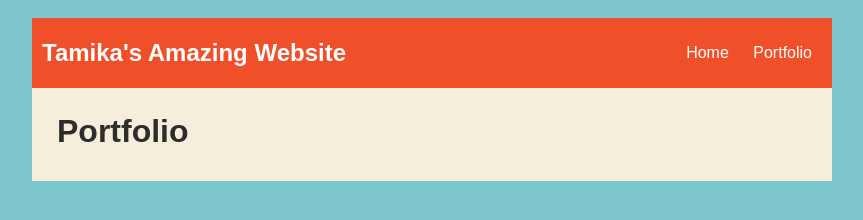
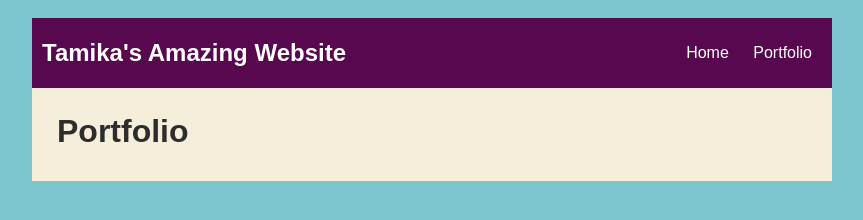
Before and after one commit to tamikaxuross/tamika-ross.github.io01, a plain HTML site: page index.html in a window 1280 px wide. Shown: the whole page, without its empty margins (208-1071 px from the left). Drawn offline with Linux system fonts and the light colour scheme.

Commit message:
updated color

```diff
--- a/index.html
+++ b/index.html
@@ -23,7 +23,7 @@
 
         /* navigation menu */
         nav {
-            background: rgb(239, 80, 41);
+            background: rgb(87, 8, 78);
             margin: 0 auto;
             display: flex;
             padding: 10px;
```
